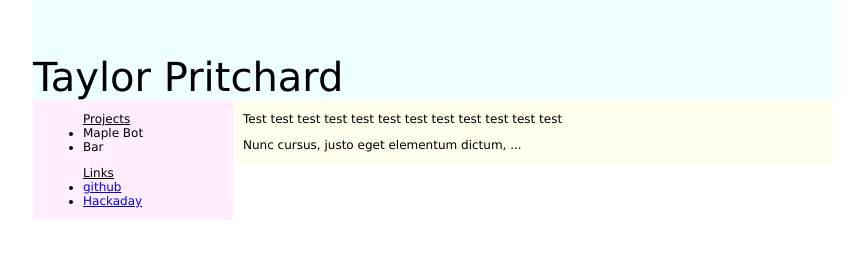
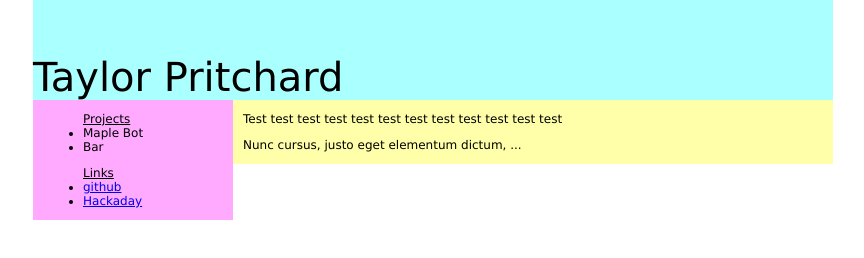
Before and after one commit to taylorpritchard/taylorpritchard.github.io, a plain HTML site: page index.html in a window 1280 px wide. Shown: the whole page, without its empty margins (207-1071 px from the left). Drawn offline with Linux system fonts and the light colour scheme.

Commit message:
more fixing up

```diff
--- a/style.css
+++ b/style.css
@@ -21,7 +21,7 @@ div#content {
 div#header {
 	width: 800px;
 	height: 100px;
-	background: #EEFFFF;
+	background: #AAFFFF;
 	font-size: 40px;
 	position: absolute;
 	top: 0px;
@@ -35,13 +35,13 @@ div#header-content {
 div#nav {
 	width: 200px;
 	float: left;
-	background: #FFEEFF;
+	background: #FFAAFF;
 }
 
 div#maincontent {
 	width: 600px;
 	float: right;
-	background: #FFFFEE;
+	background: #FFFFAA;
 }
 
 div.navblock {
```
